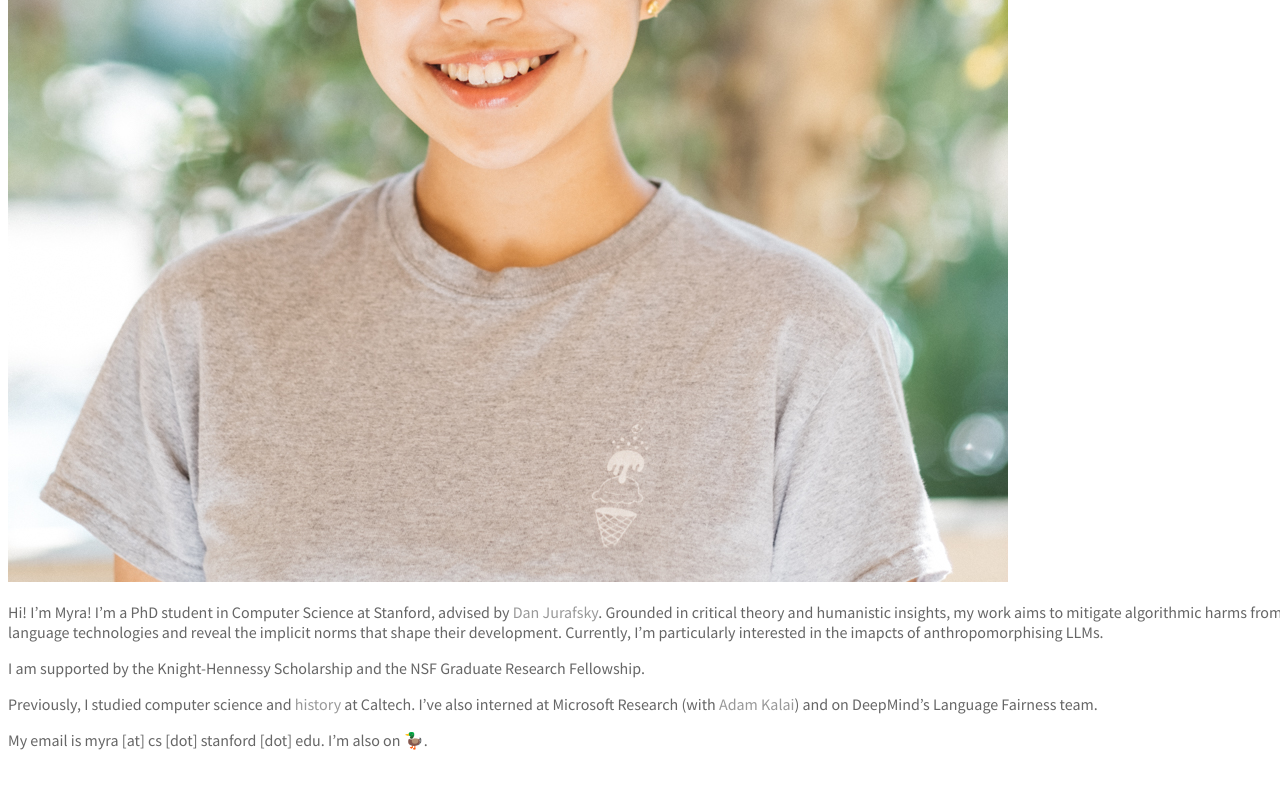
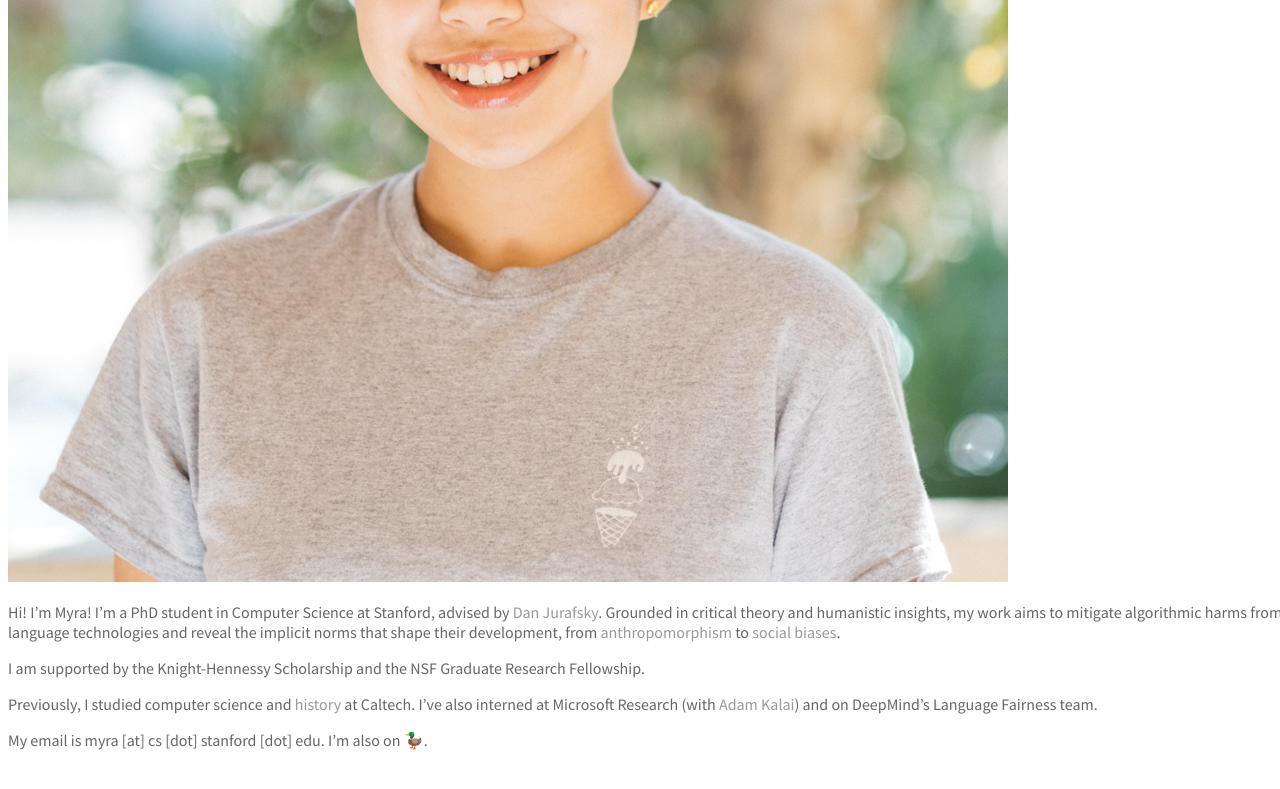
Before and after one commit to myracheng/myracheng.github.io, a Jekyll site: the page built from index.md, in a window 1280 px wide and 900 px high, scrolled down 741 px. Shown: the top 789 px of the window. Built offline with Jekyll 4.4.1, drawn with Linux system fonts in a browser that asks for light colours; some web fonts are replaced; our own code applies the rules of GitHub Pages for plain Markdown files.

Commit message:
Update index.md

```diff
--- a/index.md
+++ b/index.md
@@ -6,7 +6,7 @@ layout: default
 
 <img class="profile-picture" src="imgs/me.jpg">
 
-Hi! I'm Myra! I'm a PhD student in Computer Science at Stanford, advised by <a href="https://web.stanford.edu/~jurafsky">Dan Jurafsky</a>. Grounded in critical theory and humanistic insights, my work aims to mitigate algorithmic harms from language technologies and reveal the implicit norms that shape their development. Currently, I'm particularly interested in the imapcts of anthropomorphising LLMs.
+Hi! I'm Myra! I'm a PhD student in Computer Science at Stanford, advised by <a href="https://web.stanford.edu/~jurafsky">Dan Jurafsky</a>. Grounded in critical theory and humanistic insights, my work aims to mitigate algorithmic harms from language technologies and reveal the implicit norms that shape their development, from [anthropomorphism](https://aclanthology.org/2024.eacl-long.49/) to [social biases](https://aclanthology.org/2023.acl-long.84/).
 
 I am supported by the Knight-Hennessy Scholarship and the NSF Graduate Research Fellowship.
 
```
